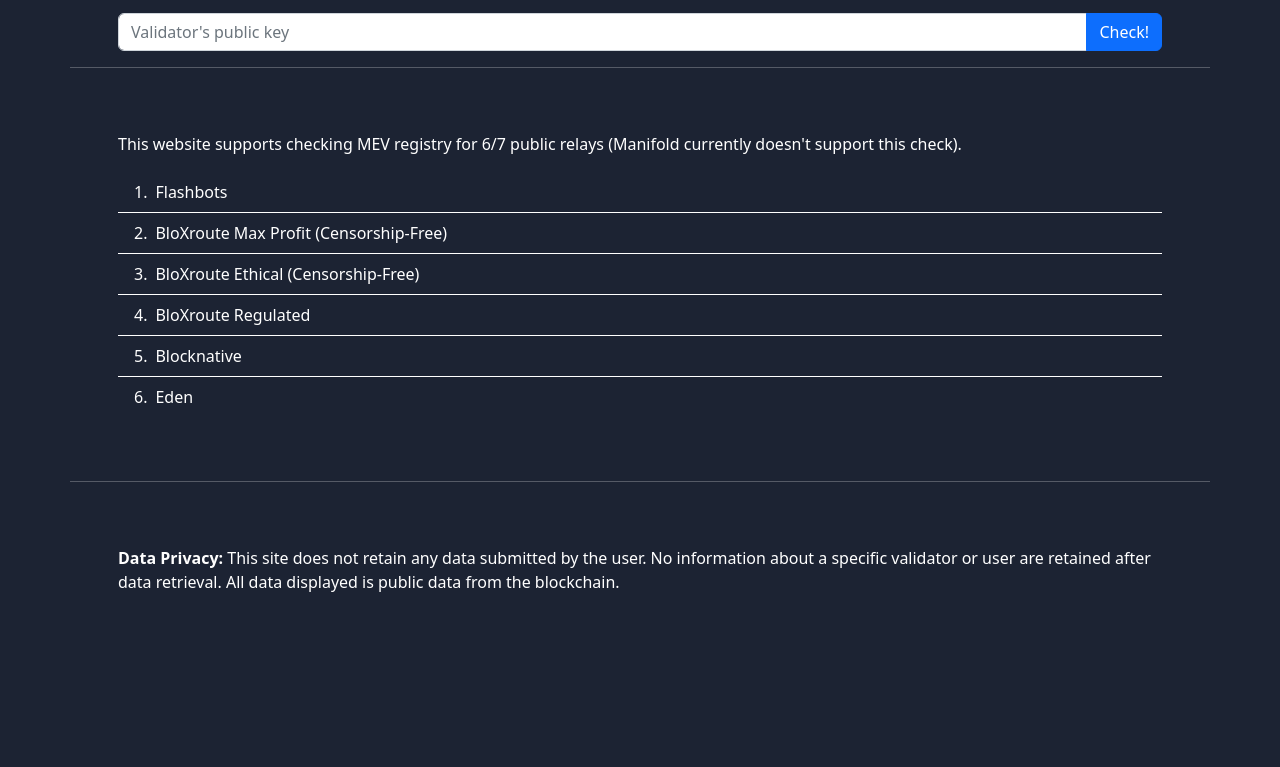
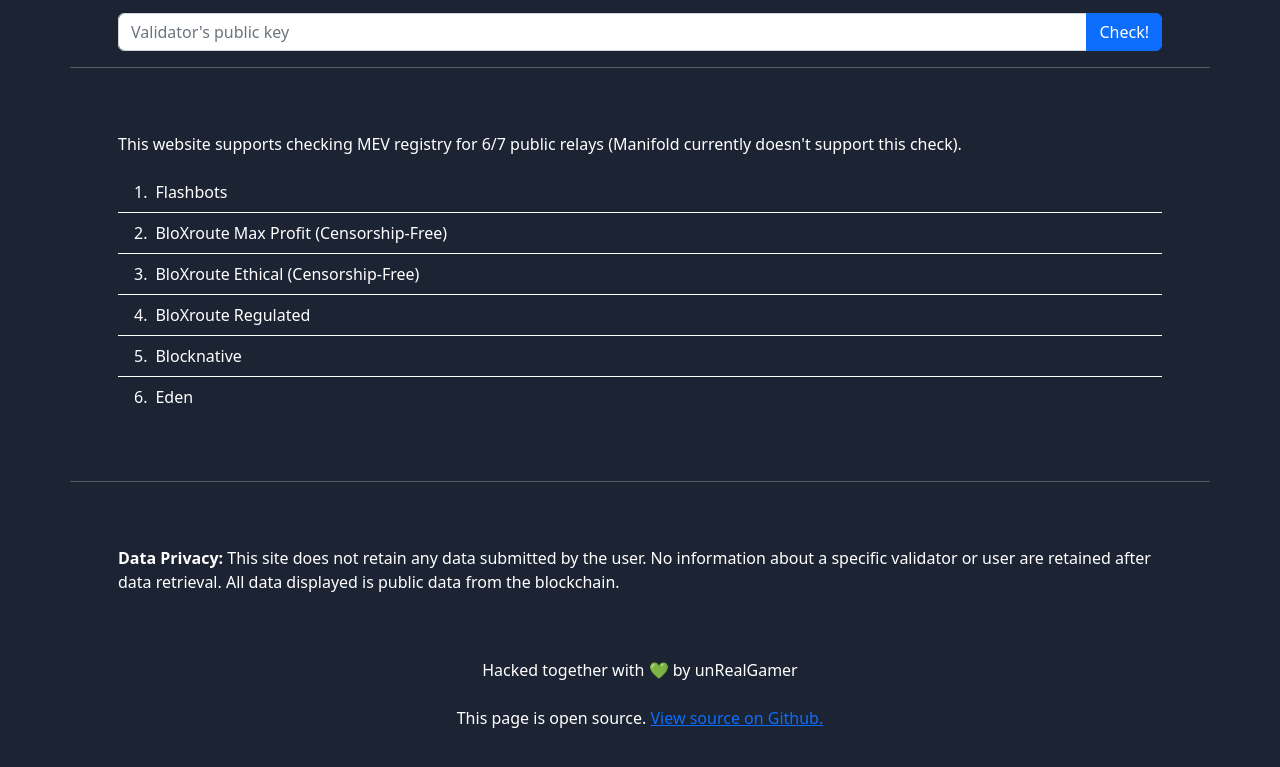
Before and after one commit to unRealGamer28/check-mev-registry, a website: page public/index.html in a window 1280 px wide. Shown: the part 139-906 px from the top of the page. Before the commit the page ends 800 px from the top, so only its background shows below. Drawn offline with nearby package versions, Linux system fonts and the light colour scheme.

Commit message:
Added link to github page.

```diff
--- a/public/index.html
+++ b/public/index.html
@@ -79,6 +79,7 @@
 
     <div class="container-md px-5 py-5">
       <p><b>Data Privacy:</b> This site does not retain any data submitted by the user. No information about a specific validator or user are retained after data retrieval. All data displayed is public data from the blockchain.</p>
+      <p class="text-center"><br></br>Hacked together with 💚 by unRealGamer<br></br>This page is open source. <a href="https://github.com/unRealGamer28/check-mev-registry" target="_blank" title="https://github.com/unRealGamer28/check-mev-registry">View source on Github.</a></p>
     </div>
 
     <script type="module" src="/scripts/main.js"></script>
```
